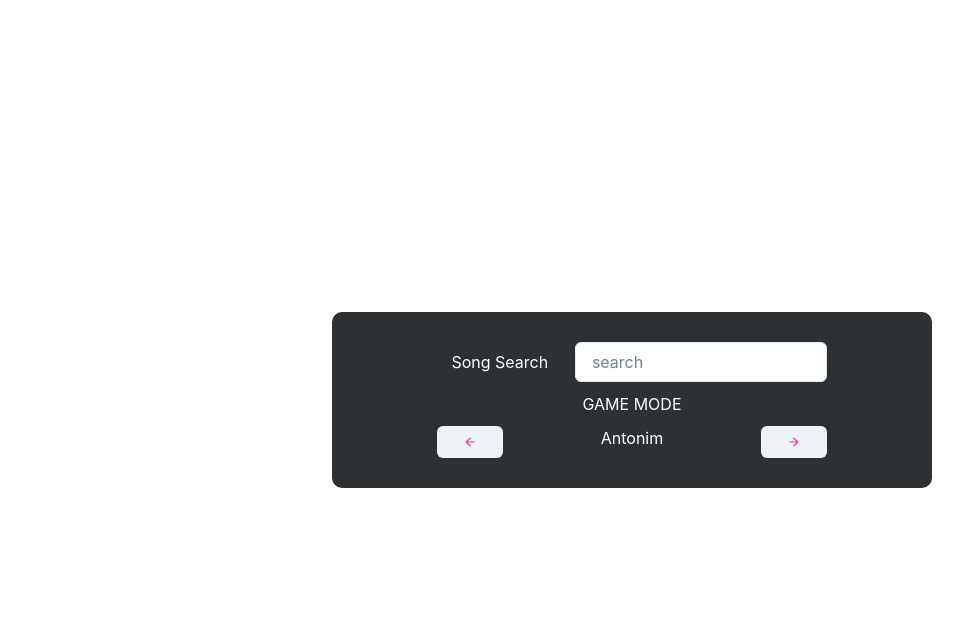
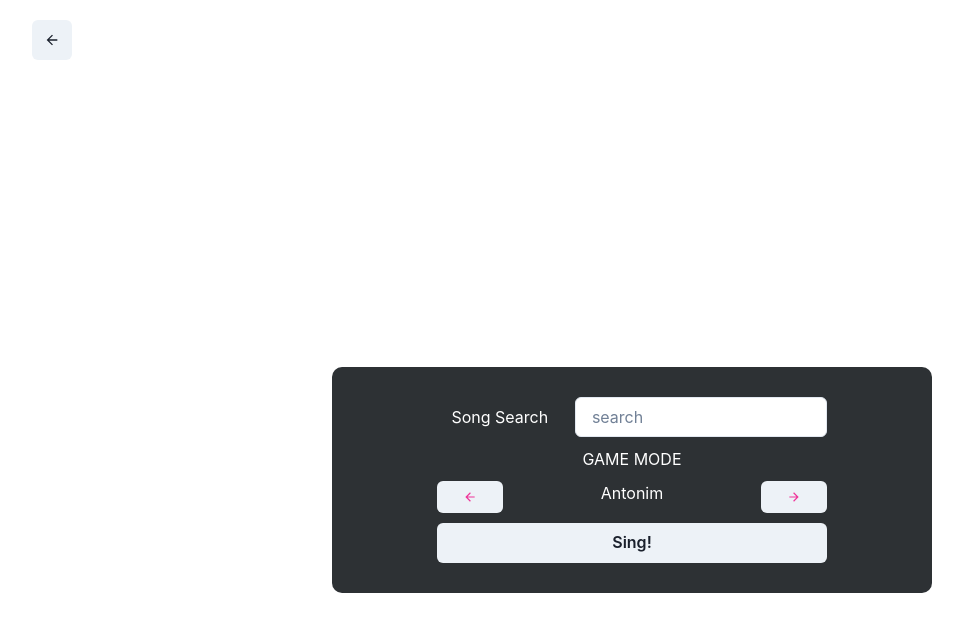
Before and after one commit to TerribleIdeasHackathon/karaoke, a Next.js app: page /songSelect in a window 1280 px wide. Shown: the top 632 px of the page, without its empty margins (8-971 px from the left). Built offline with nearby package versions, Linux system fonts and the light colour scheme.

Commit message:
feat: :sparkles: added buttons to direct to pages
-from index -> song select -> sing
back button
- sing -> song select -> index

```diff
--- a/src/pages/sing/index.tsx
+++ b/src/pages/sing/index.tsx
@@ -37,7 +37,7 @@ export default function Karaoke() {
   return (
     <Box>
       <Header>
-        <Link href="/">
+        <Link href="/songSelect">
           <IconButton aria-label="Go back to home" title="Go back to home" icon={<ArrowBackIcon />} />
         </Link>
       </Header>
--- a/src/pages/songSelect/index.tsx
+++ b/src/pages/songSelect/index.tsx
@@ -1,8 +1,9 @@
 //create the page here
 import styles from '@/styles/Home.module.css';
-import { Button, Flex, Input, Box, Center, Text } from '@chakra-ui/react';
+import { Button, Flex, Input, Box, Center, Text, Link, IconButton } from '@chakra-ui/react';
 import { ArrowBackIcon, ArrowForwardIcon } from '@chakra-ui/icons';
 import { useState } from 'react';
+import Header from '@/components/Header';
 
 export default function SongSelect() {
   const modes = ['Antonim', 'Theme'];
@@ -10,6 +11,11 @@ export default function SongSelect() {
 
   return (
     <>
+      <Header>
+        <Link href="/">
+          <IconButton aria-label="Go back to home" title="Go back to home" icon={<ArrowBackIcon />} />
+        </Link>
+      </Header>
       <Box display={'grid'} justifyContent={'center'} alignItems="center" minHeight="100vh">
         <Box
           bg="#2D3134"
@@ -48,6 +54,9 @@ export default function SongSelect() {
               <ArrowForwardIcon color="#ef3499" />
             </Button>
           </Flex>
+          <Link href="/sing">
+            <Button width={'full'}>Sing!</Button>
+          </Link>
         </Box>
       </Box>
     </>
```
